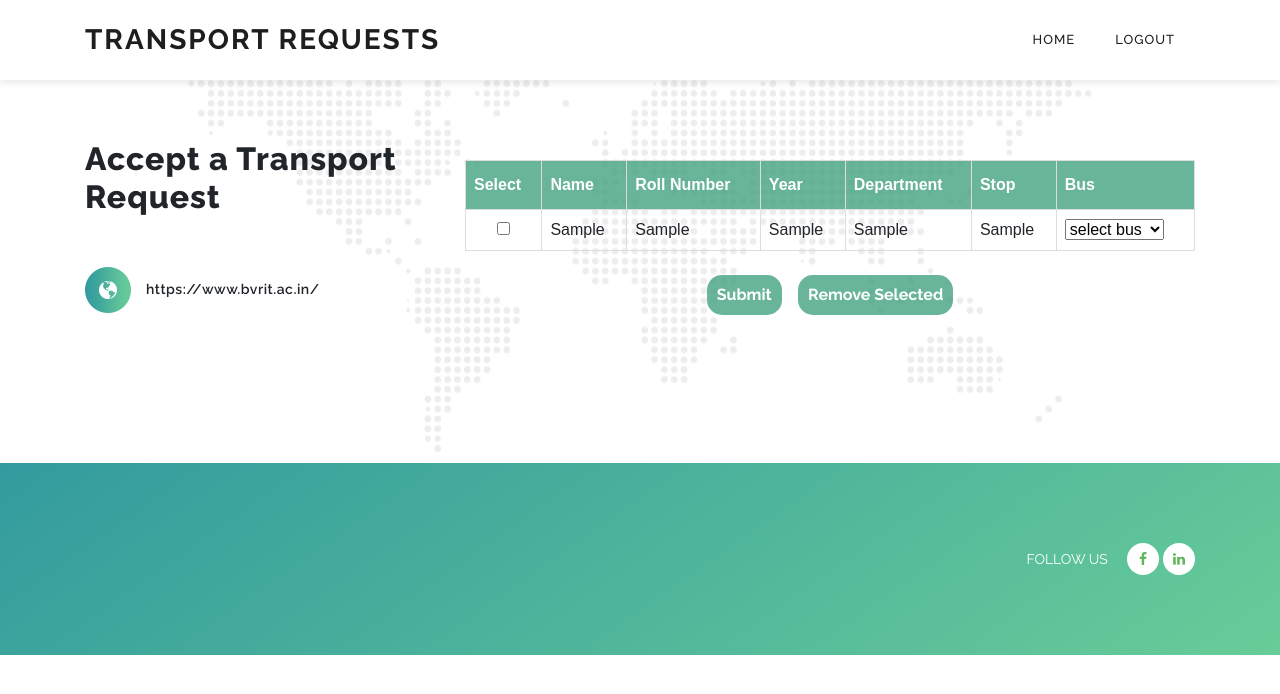
After one commit to Saketh02/majorProject, a Django app: template TMS/templates/transport-reqs.html in a window 1280 px wide. The commit adds this page. Shown: the top 694 px of the page. Run offline with Django 3.2, Linux system fonts and the light colour scheme; the template is opened without the code that fills it: most values are stand-ins (such as "Sample title", 1, 10 or a date in 2020); some libraries are stand-ins or nearby versions.

Commit message:
Added Transport Requests Related Front End

```diff
--- a/TMS/CollegeAdmin/urls.py
+++ b/TMS/CollegeAdmin/urls.py
@@ -5,6 +5,12 @@ from . import views
 urlpatterns = [
     path("add-bus", views.addBusPageAPI.as_view(), name="add-bus"),
     path("bus-details", views.addBusAPI.as_view(), name="bus-details"),
+    path("transport-reqs", views.getTransportReqsAPI.as_view(), name="Transport-Reqs"),
     path("add-stops-page", views.addStopsPageAPI.as_view(), name="add-stops-page"),
     path("add-stops", views.addStopsAPI.as_view(), name="add-stops"),
+    path(
+        "submit-trans-reqs",
+        views.acceptOrRejectTransportRequestsAPI.as_view(),
+        name="submit-trans-reqs",
+    ),
 ]
--- a/TMS/templates/Admin.html
+++ b/TMS/templates/Admin.html
@@ -65,7 +65,7 @@
 
                                 </ul>
                             </li>
-                            <li class="scroll-to-section"><a href="#contact-us">Accept/Reject Request</a></li>
+                            <li class="scroll-to-section"><a href="{% url 'Transport-Reqs' %}">Accept/Reject Request</a></li>
                             <li class="scroll-to-section"><a href="{% url 'logout' %}">Logout</a></li>
 
                         </ul>
--- a/TMS/templates/index.html
+++ b/TMS/templates/index.html
@@ -325,7 +325,7 @@ https://templatemo.com/tm-543-breezed
                                 </div>
                                 <div class="col-md-6 col-sm-12">
                                     <fieldset>
-                                        <input name="subject" type="password" id="confPass" placeholder="Confirm Password *"
+                                        <input name="confPass" type="password" id="confPass" placeholder="Confirm Password *"
                                             required="true">
                                     </fieldset>
                                 </div>
@@ -337,7 +337,7 @@ https://templatemo.com/tm-543-breezed
                                 </div>
                                 <div class="col-md-6 col-sm-12">
                                     <fieldset>
-                                        <input name="subject" type="text" id="year" placeholder="Year of study *"
+                                        <input name="year" type="text" id="year" placeholder="Year of study *"
                                             required="true">
                                     </fieldset>
                                 </div>
--- /dev/null
+++ b/TMS/templates/transport-reqs.html
@@ -0,0 +1,274 @@
+{% load static %}
+<!DOCTYPE html>
+<html lang="en">
+
+<head>
+
+    <meta charset="utf-8">
+    <meta name="viewport" content="width=device-width, initial-scale=1, shrink-to-fit=no">
+    <meta name="description" content="">
+    <meta name="author" content="">
+    <link href="https://fonts.googleapis.com/css?family=Raleway:100,200,300,400,500,600,700,800,900&display=swap"
+        rel="stylesheet">
+
+    <title>Transport Requests</title>
+
+    <!-- Additional CSS Files -->
+    <link rel="stylesheet" type="text/css" href="{% static 'assets/css/bootstrap.min.css' %}">
+
+    <link rel="stylesheet" type="text/css" href="{% static 'assets/css/font-awesome.css' %}">
+
+    <link rel="stylesheet" href="{% static 'assets/css/templatemo-breezed.css' %}">
+
+    <link rel="stylesheet" href="{% static 'assets/css/owl-carousel.css' %}">
+
+    <link rel="stylesheet" href="{% static 'assets/css/lightbox.css' %}">
+
+    <style>
+        #customers {
+            font-family: Arial, Helvetica, sans-serif;
+            border-collapse: collapse;
+            width: 100%;
+        }
+
+        #customers td,
+        #customers th {
+            border: 1px solid #ddd;
+            padding: 8px;
+        }
+
+        #customers tr:nth-child {
+            background-color: #f2f2f2;
+        }
+
+        #customers tr:hover {
+            background-color: #ddd;
+        }
+
+        #customers th {
+            padding-top: 12px;
+            padding-bottom: 12px;
+            text-align: left;
+            background-color: #41a17ec9;
+            color: white;
+        }
+
+        #btn1,
+        #btn2 {
+            border: 2px #41a17ec9;
+            border-radius: 15px;
+            font-weight: bold;
+            padding: 8px;
+            padding-left: 10px;
+            padding-right: 10px;
+            background-color: #41a17ec9;
+            color: white;
+        }
+    </style>
+
+</head>
+
+<body>
+
+    <!-- ***** Preloader Start ***** -->
+    <div id="preloader">
+        <div class="jumper">
+            <div></div>
+            <div></div>
+            <div></div>
+        </div>
+    </div>
+    <!-- ***** Preloader End ***** -->
+
+
+    <!-- ***** Header Area Start ***** -->
+    <header class="header-area header-sticky">
+        <div class="container">
+            <div class="row">
+                <div class="col-12">
+                    <nav class="main-nav">
+                        <!-- ***** Logo Start ***** -->
+                        <a href="..\Bus\bus.html" class="logo">
+                            Transport Requests
+                        </a>
+                        <!-- ***** Logo End ***** -->
+                        <!-- ***** Menu Start ***** -->
+                        <ul class="nav">
+                            <li class=""><a href="{% url 'landing-page' %}">Home</a></li>
+
+                            <li class=""><a href="{% url 'logout' %}">Logout</a></li>
+                        </ul>
+                        <a class='menu-trigger'>
+                            <span>Menu</span>
+                        </a>
+                        <!-- ***** Menu End ***** -->
+                    </nav>
+                </div>
+            </div>
+        </div>
+    </header>
+    <!-- ***** Header Area End ***** -->
+
+    <!-- ***** Search Area ***** -->
+
+
+
+
+    <!-- // Item -->
+    <!-- Item -->
+
+    <!-- // Item -->
+
+
+    <!-- ***** Features Big Item Start ***** -->
+
+    <!-- ***** Features Big Item End ***** -->
+
+
+    <!-- ***** Projects Area Starts ***** -->
+
+    <!-- ***** Testimonials Ends ***** -->
+
+    <!-- ***** Contact Us Area Starts ***** -->
+    <section class="section" id="contact-us">
+        <div class="container">
+            <div class="row">
+                <div class="col-lg-4 col-md-4 col-xs-12">
+                    <div class="left-text-content">
+                        <div class="section-heading">
+                            <h2>Accept a Transport Request</h2>
+                        </div>
+                        <ul class="contact-info">
+
+
+                            <li><img src="{% static 'assets/images/contact-info-03.png' %}"
+                                    alt="">https://www.bvrit.ac.in/</li>
+                        </ul>
+                    </div>
+                </div>
+                <div class="col-lg-8 col-md-8 col-xs-12">
+
+                    <form id="contact" action="{% url 'submit-trans-reqs' %}" method="POST" onsubmit="return validate(this);">
+                        <table id="customers">
+                            <tr>
+                                <th>Select</th>
+                                <th>Name</th>
+                                <th>Roll Number</th>
+                                <th>Year</th>
+                                <th>Department</th>
+                                <th>Stop</th>
+                                <th>Bus</th>
+                            </tr>
+                            {%for student in items%}
+                            <tr>
+                                <td>
+                                    <center><input id="checkbox+{{forloop.counter}}" type="checkbox" onclick="checkBoxChange(this.id)"/></center>
+                                </td>
+                                <td>{{student.0}}</td>
+                                <td>{{student.1}}</td>
+                                <td>{{student.2}}</td>
+                                <td>{{student.3}}</td>
+                                <td>{{student.4}}</td>
+
+
+                                <td>
+                                    <select id="dropdown+{{forloop.counter}}" onchange="dropDownChange(this.id)">
+                                        <option value="">select bus</option>
+                                    {%for bus in student.5%}
+                                        <option value={{bus.name}}>{{bus.name}}</option>
+                                    {%endfor%}
+                                    </select>
+
+                                </td>
+                                <input type="hidden" name="checkboxh" id="checkboxh+{{forloop.counter}}" value="False">
+                                <input type="hidden" name="rollNumh" id="rollNumh" value={{student.1}}>
+                                <input type="hidden" name="busNameh" id="busNameh+{{forloop.counter}}" >
+
+                            </tr>
+                        {% endfor %}
+                        </table>
+                        <br>
+                        <center>
+                            <input id="btn1" name="btn1" type="submit" value="Submit"> &nbsp;&nbsp;
+                            <input id="btn2" name="btn2" type="submit" value="Remove Selected">
+                        </center>
+
+                    </form>
+
+                </div>
+            </div>
+        </div>
+    </section>
+    <!-- ***** Contact Us Area Ends ***** -->
+
+    <!-- ***** Footer Start ***** -->
+    <footer>
+        <div class="container">
+            <div class="row">
+                <div class="col-lg-6 col-xs-12">
+                    <div class="left-text-content">
+                    </div>
+                </div>
+                <div class="col-lg-6 col-xs-12">
+                    <div class="right-text-content">
+                        <ul class="social-icons">
+                            <li>
+                                <p>Follow Us</p>
+                            </li>
+                            <li><a rel="nofollow" href="https://www.facebook.com/BVRIT"><i
+                                        class="fa fa-facebook"></i></a></li>
+                            <li><a rel="nofollow"
+                                    href="https://www.linkedin.com/school/bv-raju-institute-of-technology-bvrit-/"><i
+                                        class="fa fa-linkedin"></i></a></li>
+                        </ul>
+                    </div>
+                </div>
+            </div>
+        </div>
+    </footer>
+
+
+    <!-- jQuery -->
+    <script src="{% static 'assets/js/jquery-2.1.0.min.js' %}"></script>
+
+    <!-- Bootstrap -->
+    <script src="{% static 'assets/js/popper.js' %}"></script>
+    <script src="{% static 'assets/js/bootstrap.min.js' %}"></script>
+
+    <!-- Plugins -->
+    <script src="{% static 'assets/js/owl-carousel.js' %}"></script>
+    <script src="{% static 'assets/js/scrollreveal.min.js' %}"></script>
+    <script src="{% static 'assets/js/waypoints.min.js' %}"></script>
+    <script src="{% static 'assets/js/jquery.counterup.min.js' %}"></script>
+    <script src="{% static 'assets/js/imgfix.min.js' %}"></script>
+    <script src="{% static 'assets/js/slick.js' %}"></script>
+    <script src="{% static 'assets/js/lightbox.js' %}"></script>
+    <script src="{% static 'assets/js/isotope.js' %}"></script>
+    <!-- Global Init -->
+    <script src="{% static 'assets/js/custom.js' %}"></script>
+
+    <script>
+        function validate(form){
+            return confirm("confirm");
+        }
+
+        function checkBoxChange(id){
+            let checkBox = document.getElementById(id);
+            let counter = id.slice(9);
+            let element = document.getElementById('checkboxh+'.concat(counter));
+            if(checkBox.checked == true){
+               element.value="True";
+            }
+        }
+
+        function dropDownChange(id){
+            let dropDown = document.getElementById(id);
+            let counter = id.slice(9);
+            let element = document.getElementById('busNameh+'.concat(counter));
+            element.value = dropDown.value;
+        }
+    </script>
+
+</body>
+
+</html>
```
Also changed, not shown: TMS/CollegeAdmin/views.py (+44 -3 lines), TMS/Student/views.py (+7 -3 lines).
